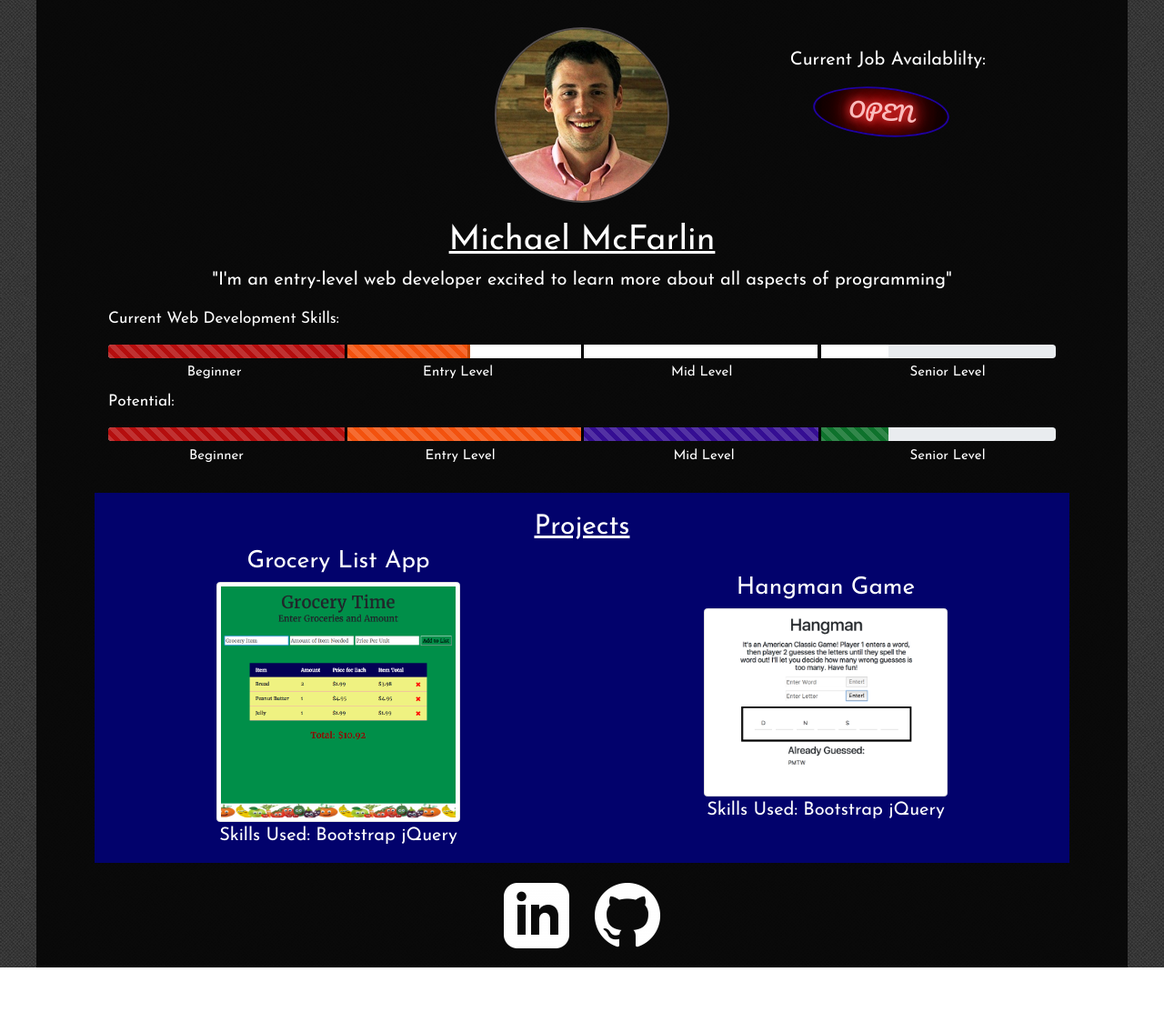
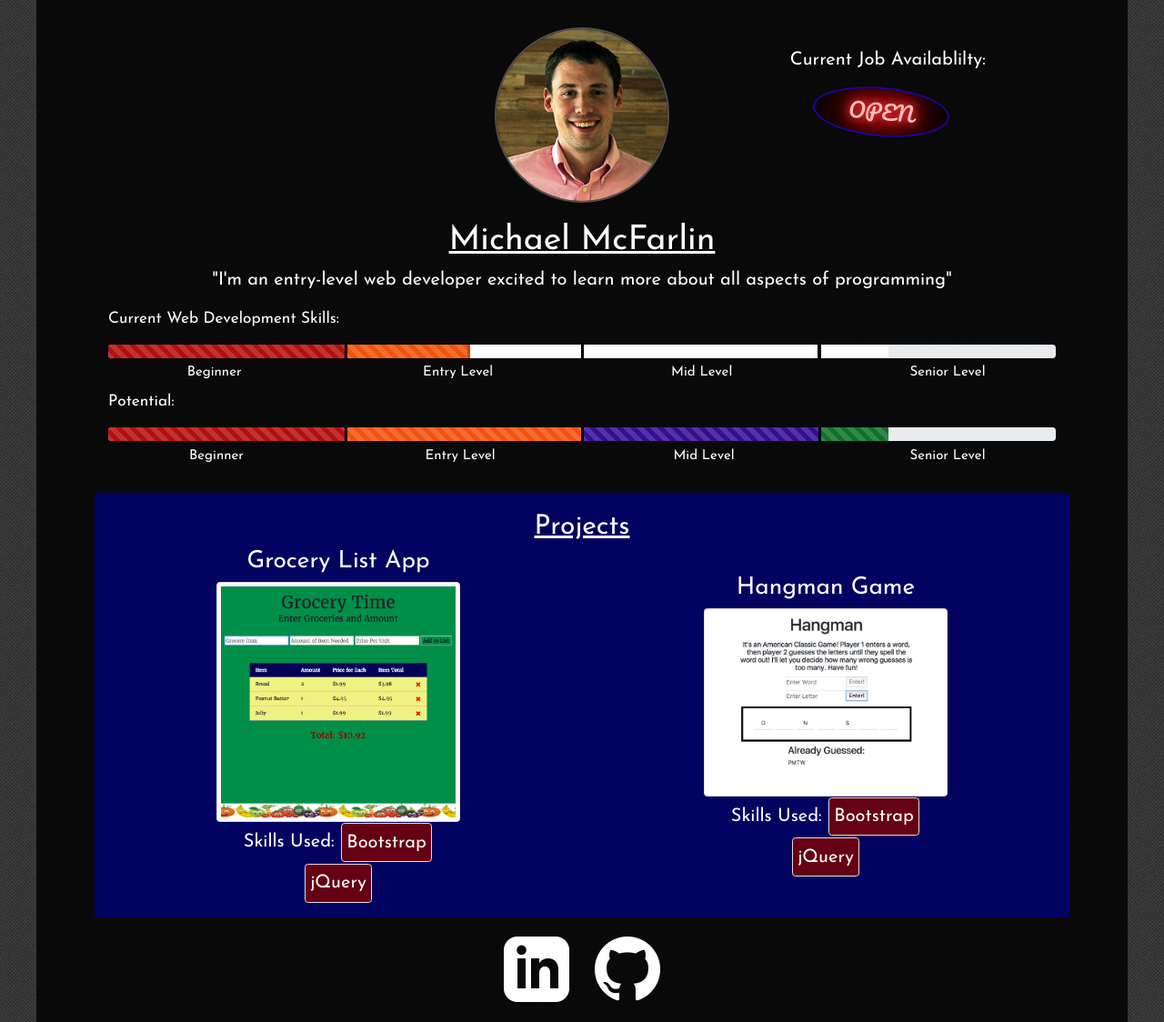
Before and after one commit to mmcfarlin107/Portfolio, a plain HTML site: page index.html in a window 1280 px wide. Shown: the whole page at 91% size. Before the commit the page ends 1064 px from the top, so only its background shows below. Drawn offline with nearby package versions, Linux system fonts and the light colour scheme.

Commit message:
Added span styling

```diff
--- a/css/style.css
+++ b/css/style.css
@@ -64,7 +64,7 @@ h1{
   text-align: center;
   margin-top: 2%;
   padding-top: 2%;
-  background-color: rgba(0, 0, 133, 0.8);
+  background-color: rgba(0, 0, 118, 0.8);
 }
 
 .img-container{
@@ -91,6 +91,13 @@ display: block;
   overflow: hidden;
   border-radius: 50%;
   border: 2px solid rgba(84, 78, 78, 1);
+}
+
+.skill-name{
+  display: inline-block;
+  padding: 2%;
+  background-color: rgba(128,0,0,.8);
+  margin: 1px;
 }
 
 #headshot{
--- a/index.html
+++ b/index.html
@@ -105,14 +105,14 @@
           <div class="img-container">
             <a href="https://mmcfarlin107.github.io/GroceryList2/" target="_blank"><img class="img-project img-thumbnail img-thumbnail" src="./images/grocerySS.png" alt="Click Here to Check It Out!"></a>
         </div>
-          <p class="skills"> Skills Used: <span class="skill-name"> Bootstrap </span> <span class="skill-name"> jQuery </span></p>
+          <p class="skills"> Skills Used: <span class="skill-name img-thumbnail"> Bootstrap </span> <span class="skill-name img-thumbnail"> jQuery </span></p>
       </div>
     <div class="project-tab">
       <h3> Hangman Game </h3>
         <div class="img-container">
           <a href="https://mmcfarlin107.github.io/HangmanGame/" target="_blank"><img class="img-project img-thumbnail img-thumbnail img-thumbnail" src="./images/hangmanSS.png" alt="Click Here to Check It Out!"></a>
     </div>
-      <p class="skills"> Skills Used: <span class="skill-name"> Bootstrap </span> <span class="skill-name"> jQuery </span></p>
+      <p class="skills"> Skills Used: <span class="skill-name img-thumbnail"> Bootstrap </span> <span class="skill-name img-thumbnail"> jQuery </span></p>
   </div>
 </div>
   </section>
```
